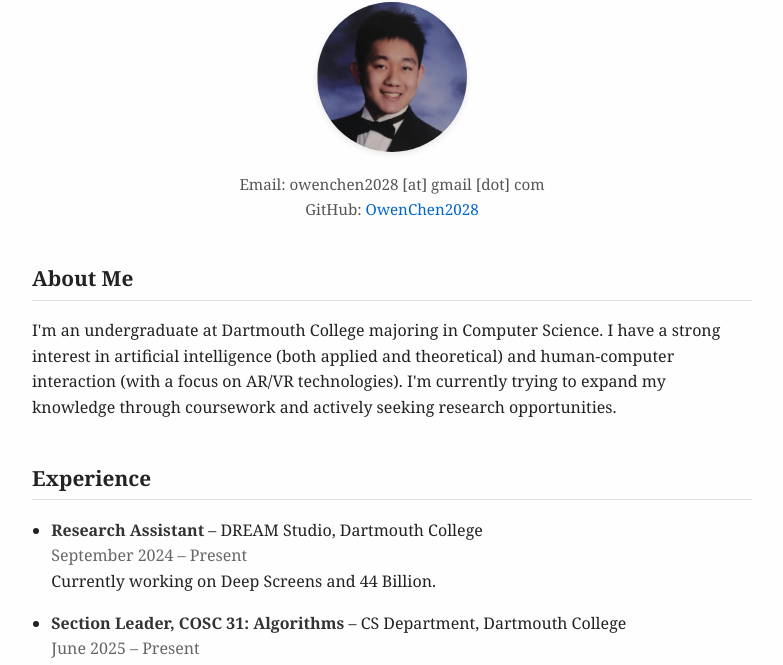
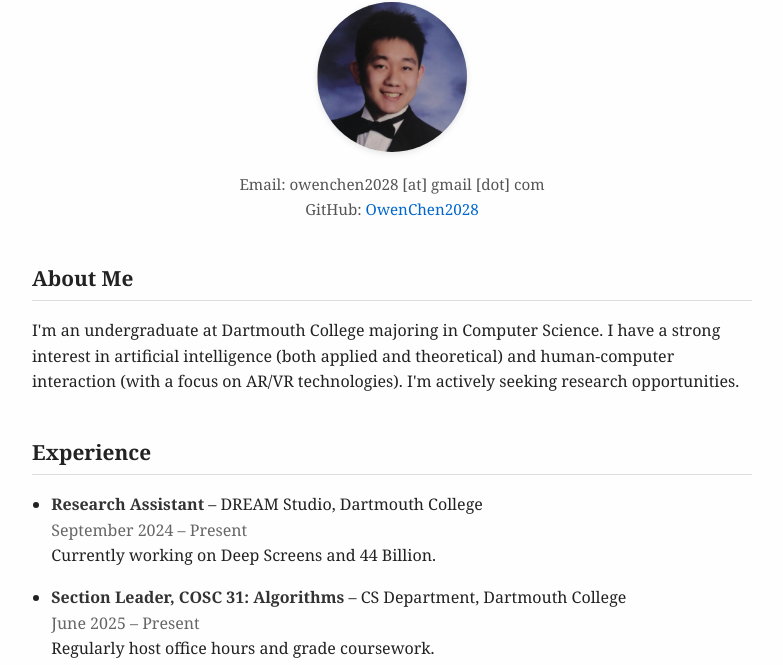
Before and after one commit to OwenChen2028/OwenChen2028.github.io, a plain HTML site: page index.html in a window 1280 px wide. Shown: the part 129-794 px from the top of the page, without its empty margins (248-1031 px from the left). Drawn offline with Linux system fonts and the light colour scheme.

Commit message:
tweak description

```diff
--- a/index.html
+++ b/index.html
@@ -85,7 +85,7 @@
 	<p>
 		I'm an undergraduate at Dartmouth College majoring in Computer Science.
 		I have a strong interest in artificial intelligence (both applied and theoretical) and human-computer interaction (with a focus on AR/VR technologies).
-		I'm currently trying to expand my knowledge through coursework and actively seeking research opportunities.
+		I'm actively seeking research opportunities.
 	</p>
 
     <h2>Experience</h2>
```
